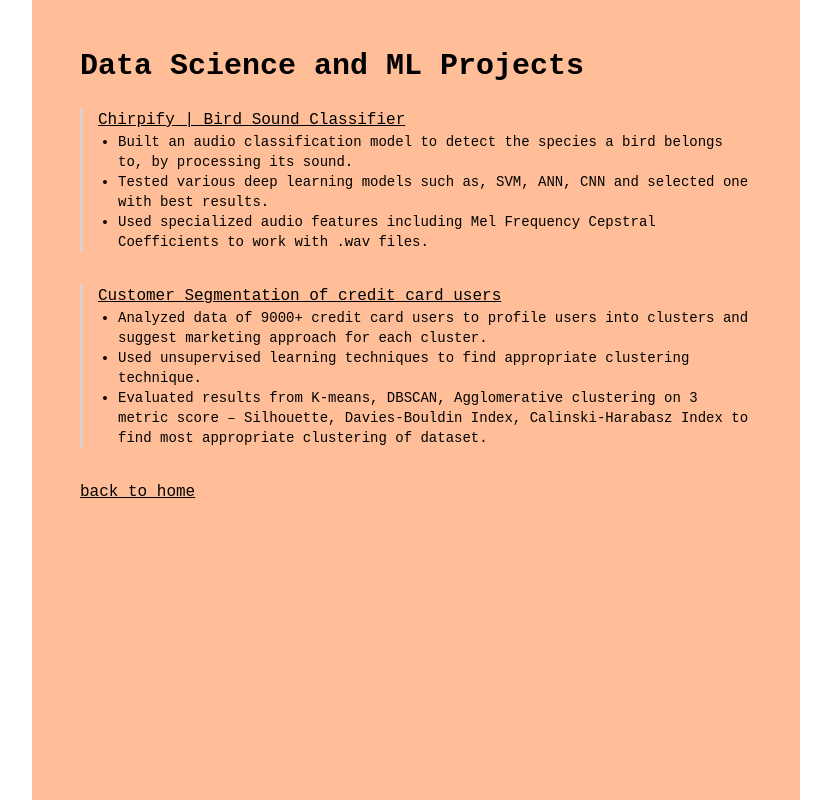
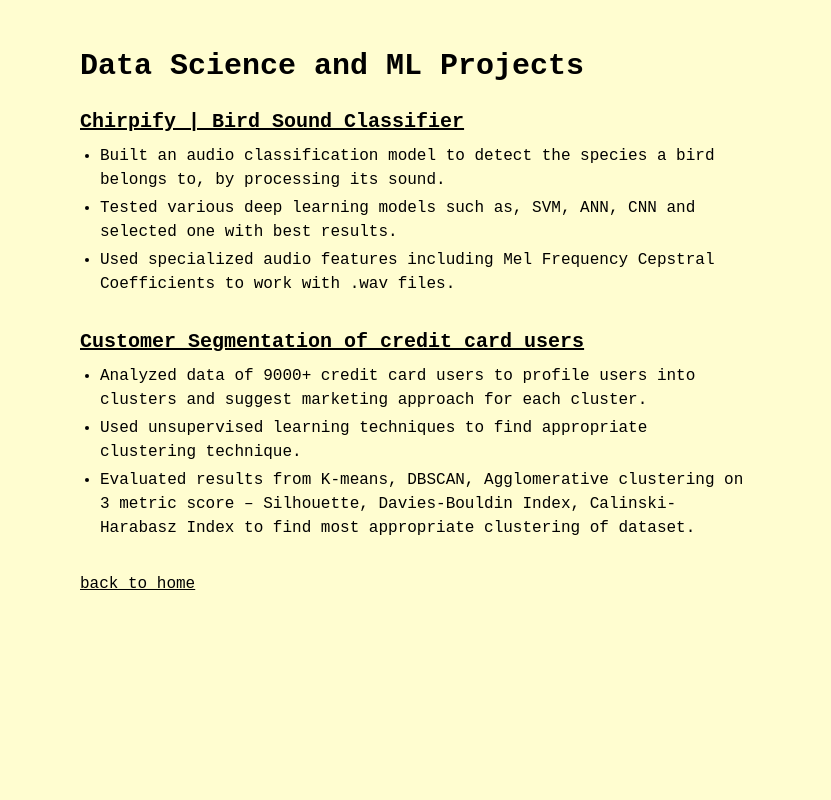
Before and after one commit to aryamanjain09/aryaman-portfolio, a React (Vite) app: page /fun-projects in a window 1280 px wide. Shown: the whole page, without its empty margins (224-1055 px from the left). Built offline with nearby package versions, Linux system fonts and the light colour scheme.

Commit message:
Fix: Apply background color to entire website
Apply the background color to the entire website and change the color to #FFFDD0.

```diff
--- a/src/index.css
+++ b/src/index.css
@@ -4,7 +4,7 @@
 
 @layer base {
   :root {
-    --background: 0 0% 100%;
+    --background: 60 100% 91%;  /* #FFFDD0 */
     --foreground: 222.2 84% 4.9%;
 
     --card: 0 0% 100%;
@@ -96,6 +96,6 @@
   }
 
   body {
-    @apply bg-background text-foreground;
+    @apply bg-[#FFFDD0] text-foreground;
   }
 }
--- a/src/pages/DataPoisoningPaper.tsx
+++ b/src/pages/DataPoisoningPaper.tsx
@@ -4,7 +4,7 @@ import { Link } from 'react-router-dom';
 
 const DataPoisoningPaper = () => {
   return (
-    <div className="min-h-screen font-mono text-black bg-white p-4 md:p-8 lg:p-12 max-w-3xl mx-auto">
+    <div className="min-h-screen font-mono text-black bg-[#FFFDD0] p-4 md:p-8 lg:p-12 max-w-3xl mx-auto">
       <h1 className="text-3xl font-bold mb-6">A Comprehensive Survey of Data Poisoning Attacks and their Detection Techniques</h1>
       <p className="mb-4">This page will contain the full paper.</p>
       <Link to="/" className="underline">back to home</Link>
--- a/src/pages/FunProjects.tsx
+++ b/src/pages/FunProjects.tsx
@@ -4,11 +4,11 @@ import { Link } from 'react-router-dom';
 
 const FunProjects = () => {
   return (
-    <div className="min-h-screen font-mono text-black bg-[#FFBE98] p-4 md:p-8 lg:p-12 max-w-3xl mx-auto">
+    <div className="min-h-screen font-mono text-black bg-[#FFFDD0] p-4 md:p-8 lg:p-12 max-w-3xl mx-auto">
       <h1 className="text-3xl font-bold mb-6">Data Science and ML Projects</h1>
 
-      <div className="mb-8 pl-4 border-l-2 border-gray-300">
-        <h4 className="font-medium">
+      <div className="mb-8">
+        <h2 className="text-xl font-semibold mb-2">
           <a
             href="https://github.com/aryamanjain09/Bird_Sound_Classifier_using_Neural_Networks"
             target="_blank"
@@ -17,16 +17,16 @@ const FunProjects = () => {
           >
             Chirpify | Bird Sound Classifier
           </a>
-        </h4>
-        <ul className="list-disc pl-5 text-sm">
-          <li>Built an audio classification model to detect the species a bird belongs to, by processing its sound.</li>
-          <li>Tested various deep learning models such as, SVM, ANN, CNN and selected one with best results.</li>
+        </h2>
+        <ul className="list-disc pl-5">
+          <li className="mb-1">Built an audio classification model to detect the species a bird belongs to, by processing its sound.</li>
+          <li className="mb-1">Tested various deep learning models such as, SVM, ANN, CNN and selected one with best results.</li>
           <li>Used specialized audio features including Mel Frequency Cepstral Coefficients to work with .wav files.</li>
         </ul>
       </div>
 
-      <div className="mb-8 pl-4 border-l-2 border-gray-300">
-        <h4 className="font-medium">
+      <div className="mb-8">
+        <h2 className="text-xl font-semibold mb-2">
           <a
             href="https://github.com/aryamanjain09/customer-segmentation-model-for-credit-card-holders/blob/main/Credit%20Card%20Customer%20Segmentation/customer%20segmentation%20using%20clustering.ipynb"
             target="_blank"
@@ -35,10 +35,10 @@ const FunProjects = () => {
           >
             Customer Segmentation of credit card users
           </a>
-        </h4>
-        <ul className="list-disc pl-5 text-sm">
-          <li>Analyzed data of 9000+ credit card users to profile users into clusters and suggest marketing approach for each cluster.</li>
-          <li>Used unsupervised learning techniques to find appropriate clustering technique.</li>
+        </h2>
+        <ul className="list-disc pl-5">
+          <li className="mb-1">Analyzed data of 9000+ credit card users to profile users into clusters and suggest marketing approach for each cluster.</li>
+          <li className="mb-1">Used unsupervised learning techniques to find appropriate clustering technique.</li>
           <li>Evaluated results from K-means, DBSCAN, Agglomerative clustering on 3 metric score – Silhouette, Davies-Bouldin Index, Calinski-Harabasz Index to find most appropriate clustering of dataset.</li>
         </ul>
       </div>
--- a/src/pages/Guides.tsx
+++ b/src/pages/Guides.tsx
@@ -4,7 +4,7 @@ import { Link } from 'react-router-dom';
 
 const Guides = () => {
   return (
-    <div className="min-h-screen font-mono text-black bg-white p-4 md:p-8 lg:p-12 max-w-3xl mx-auto">
+    <div className="min-h-screen font-mono text-black bg-[#FFFDD0] p-4 md:p-8 lg:p-12 max-w-3xl mx-auto">
       <h1 className="text-3xl font-bold mb-6">Guides</h1>
       <p className="mb-4">This page will list all blogs on experiences.</p>
       <Link to="/" className="underline">back to home</Link>
--- a/src/pages/Index.tsx
+++ b/src/pages/Index.tsx
@@ -10,7 +10,7 @@ import Contact from '@/components/Contact';
 
 const Index = () => {
   return (
-    <div className="min-h-screen font-mono text-black bg-[#FFBE98] p-4 md:p-8 lg:p-12 max-w-3xl mx-auto">
+    <div className="min-h-screen font-mono text-black p-4 md:p-8 lg:p-12 max-w-3xl mx-auto">
       <Header />
       <Experience />
       <Projects />
--- a/src/pages/NotFound.tsx
+++ b/src/pages/NotFound.tsx
@@ -1,3 +1,4 @@
+
 import { useLocation } from "react-router-dom";
 import { useEffect } from "react";
 
@@ -12,7 +13,7 @@ const NotFound = () => {
   }, [location.pathname]);
 
   return (
-    <div className="min-h-screen flex items-center justify-center bg-gray-100">
+    <div className="min-h-screen flex items-center justify-center bg-[#FFFDD0]">
       <div className="text-center">
         <h1 className="text-4xl font-bold mb-4">404</h1>
         <p className="text-xl text-gray-600 mb-4">Oops! Page not found</p>
--- a/src/pages/PapersDaily.tsx
+++ b/src/pages/PapersDaily.tsx
@@ -4,7 +4,7 @@ import { Link } from 'react-router-dom';
 
 const PapersDaily = () => {
   return (
-    <div className="min-h-screen font-mono text-black bg-white p-4 md:p-8 lg:p-12 max-w-3xl mx-auto">
+    <div className="min-h-screen font-mono text-black bg-[#FFFDD0] p-4 md:p-8 lg:p-12 max-w-3xl mx-auto">
       <h1 className="text-3xl font-bold mb-6">Papers Daily</h1>
       <p className="mb-4">This page will contain paper explanations.</p>
       <Link to="/" className="underline">back to home</Link>
--- a/src/pages/SeriousProjects.tsx
+++ b/src/pages/SeriousProjects.tsx
@@ -4,11 +4,11 @@ import { Link } from 'react-router-dom';
 
 const SeriousProjects = () => {
   return (
-    <div className="min-h-screen font-mono text-black bg-[#FFBE98] p-4 md:p-8 lg:p-12 max-w-3xl mx-auto">
+    <div className="min-h-screen font-mono text-black bg-[#FFFDD0] p-4 md:p-8 lg:p-12 max-w-3xl mx-auto">
       <h1 className="text-3xl font-bold mb-6">AI Projects</h1>
 
-      <div className="mb-8 pl-4 border-l-2 border-gray-300">
-        <h4 className="font-medium">
+      <div className="mb-8">
+        <h2 className="text-xl font-semibold mb-2">
           <a
             href="https://github.com/aryamanjain09/MultiPDFChatbot1"
             target="_blank"
@@ -17,10 +17,10 @@ const SeriousProjects = () => {
           >
             DocuMind | MultiPDF GenAI Chat-bot
           </a>
-        </h4>
-        <ul className="list-disc pl-5 text-sm">
-          <li>Built a memory-capable RAG chatbot that allows users to upload multiple pdf files and chat / run queries on them.</li>
-          <li>Used Facebook AI similarity search (FAISS) as a vector database and implemented embedding-based retrieval to map user queries to the knowledge extracted from the PDFs.</li>
+        </h2>
+        <ul className="list-disc pl-5">
+          <li className="mb-1">Built a memory-capable RAG chatbot that allows users to upload multiple pdf files and chat / run queries on them.</li>
+          <li className="mb-1">Used Facebook AI similarity search (FAISS) as a vector database and implemented embedding-based retrieval to map user queries to the knowledge extracted from the PDFs.</li>
           <li>Langchain along with OpenAI APIs is used to create the data ingestion, processing, embedding, recovery and response generation pipeline.</li>
         </ul>
       </div>
--- a/src/pages/TechnicalBlogs.tsx
+++ b/src/pages/TechnicalBlogs.tsx
@@ -4,7 +4,7 @@ import { Link } from 'react-router-dom';
 
 const TechnicalBlogs = () => {
   return (
-    <div className="min-h-screen font-mono text-black bg-white p-4 md:p-8 lg:p-12 max-w-3xl mx-auto">
+    <div className="min-h-screen font-mono text-black bg-[#FFFDD0] p-4 md:p-8 lg:p-12 max-w-3xl mx-auto">
       <h1 className="text-3xl font-bold mb-6">Technical Blogs</h1>
       <p className="mb-4">This page will list all blogs about machine learning.</p>
       <Link to="/" className="underline">back to home</Link>
```
